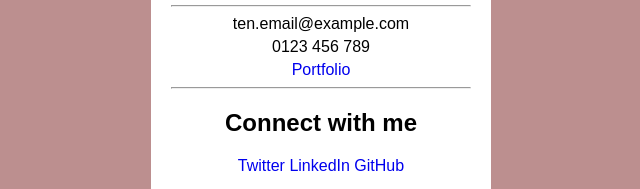
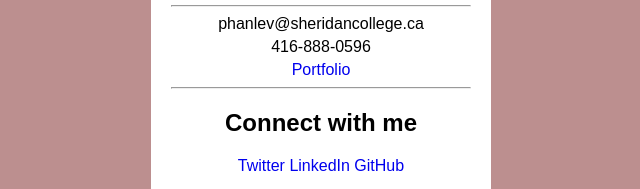
Before and after one commit to erickhoaphan/TEST, a plain HTML site: page CARD/index.html in a window 1280 px wide. Shown: the part 421-610 px from the top of the page, 319-959 px from the left. Drawn offline with Linux system fonts and the light colour scheme.

Commit message:
update 1

```diff
--- a/CARD/index.html
+++ b/CARD/index.html
@@ -12,15 +12,14 @@
   <img class="profile-image" src="https://cdn.freecodecamp.org/curriculum/labs/flower.jpg" alt="Flower">
   <p class="full-name">LeVanKhoa Phan <p class="designation">Computer System Technician-Student</p>
   <p class="company">Sheridan College</p>
-  <!-- Bước 7: Thẻ hr bên dưới thẻ p thứ ba -->
 <hr>
 
 <!-- Bước 8: Hai thẻ p chứa email và số điện thoại -->
-<p>ten.email@example.com</p>
-<p>0123 456 789</p>
+<p>phanlev@sheridancollege.ca</p>
+<p>416-888-0596</p>
 
 <!-- Bước 9: Thẻ a với class portfolio-link, văn bản Portfolio và URL hợp lệ -->
-<a class="portfolio-link" href="https://example.com" target="_blank">Portfolio</a>
+<a class="portfolio-link" href="https://www.linkedin.com/in/levankhoa-phan-2977201a1/" target="_blank">Portfolio</a>
 
 <!-- Bước 10: Thẻ hr sau thẻ a chứa liên kết portfolio -->
 <hr>
```
